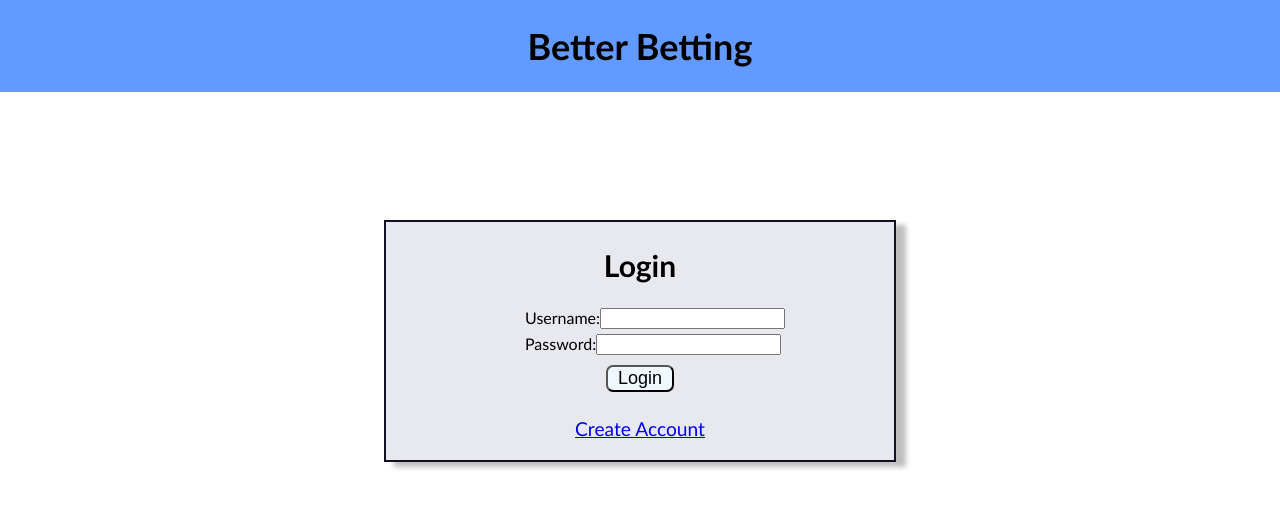
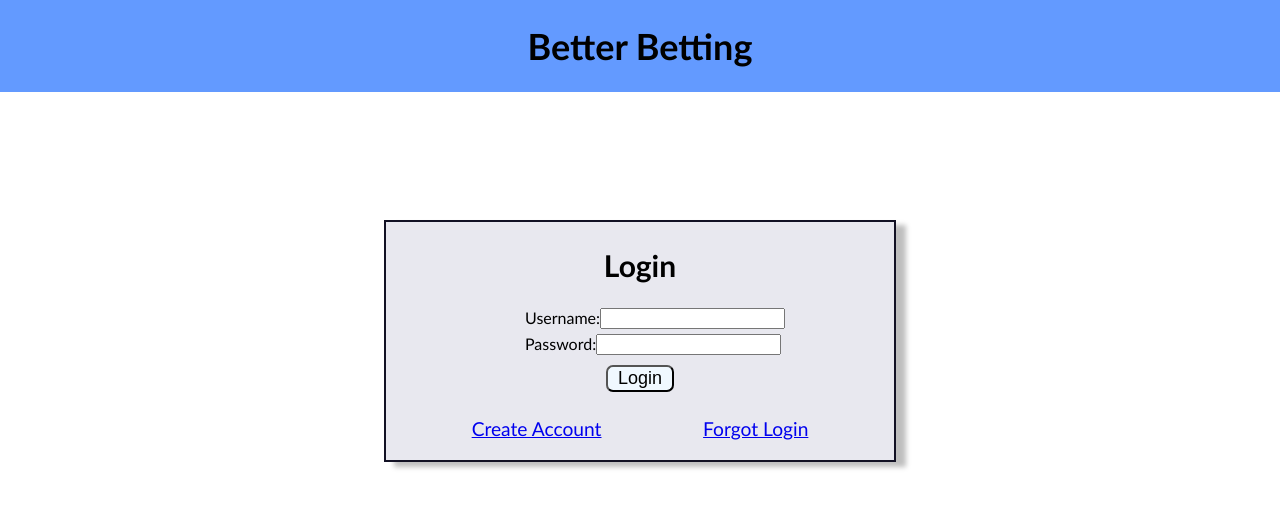
Before and after one commit to PVFractal/better-bets, a React (Create React App) app: page /login in a window 1280 px wide. Shown: the top 508 px of the page. Built offline with nearby package versions, Linux system fonts and the light colour scheme.

Commit message:
Added forgot login link

```diff
--- a/src/pages/Login.tsx
+++ b/src/pages/Login.tsx
@@ -46,10 +46,11 @@ function Login() {
           />
         </div>
         <button type="submit" className='Button' style={ { marginTop: '5px' } }>Login</button>
+        <div style={{marginTop: '25px'}}>
+            <Link to='/' className='LinkButton' style={ { marginRight: '20%' } }>Create Account</Link>
+            <Link to='/' className='LinkButton'>Forgot Login</Link>
+        </div>
 
-        <div className='LinkButton' style={{marginTop: '25px'}}>
-          <Link to='/'>Create Account</Link>
-        </div>
       </form>
     </div>
   );
```
